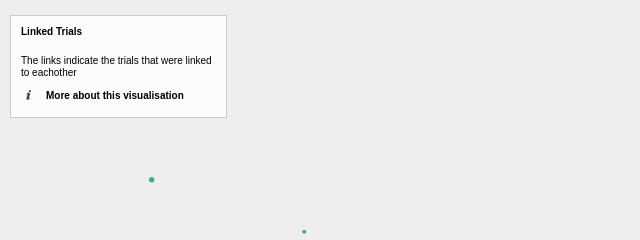
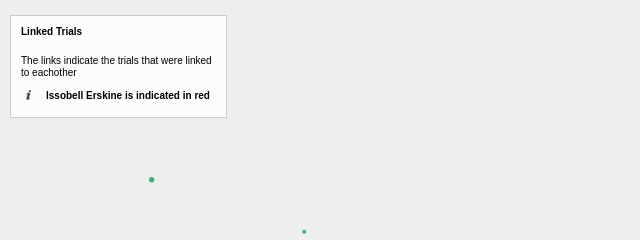
Before and after one commit to laraPPr/IssobellErskineLinkedTrials, a plain HTML site: page network/index.html in a window 1280 px wide. Shown: the top 240 px of the page, 0-640 px from the left. Drawn offline with Linux system fonts and the light colour scheme.

Commit message:
Update index.html

```diff
--- a/network/index.html
+++ b/network/index.html
@@ -34,7 +34,7 @@
     <div class="info cf">
       <dl>
         <dt class="moreinformation"></dt>
-        <dd class="line"><a href="#information" class="line fb">More about this visualisation</a></dd>
+        <dd class="line"><a href="#information" class="line fb">Issobell Erskine is indicated in red</a></dd>
       </dl>
     </div>
 <!--<div id="legend">
```
